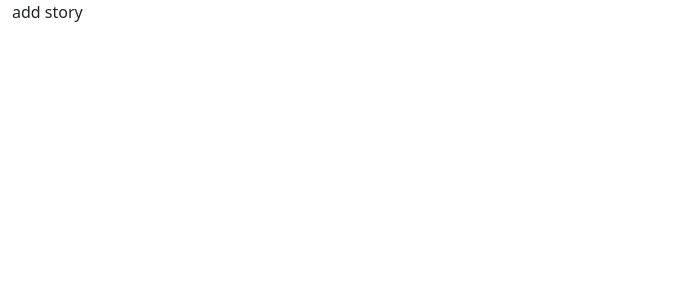
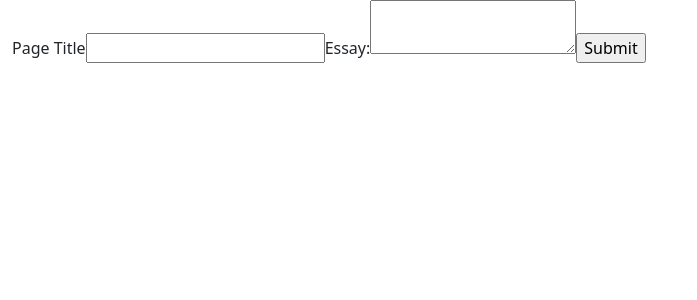
Before and after one commit to arunjoseexpedia/storyBook, a React (Create React App) app: page / in a window 1280 px wide. Both pictures are taken after a click on the button "Add New Page +". Shown: the top 300 px of the page, without its empty margins (0-697 px from the left). Built offline with nearby package versions, Linux system fonts and the light colour scheme.

Commit message:
text area

```diff
--- a/src/AddStory.js
+++ b/src/AddStory.js
@@ -1,3 +1,17 @@
 export default function AddStory() {
-  return <div className="container-fluid">add story</div>;
+  return (
+    <div className="container-fluid">
+      <form>
+        <label>
+          Page Title
+          <input type="text" required />
+        </label>
+        <label>
+          Essay:
+          <textarea> </textarea>
+        </label>
+        <input type="submit" value="Submit" />
+      </form>
+    </div>
+  );
 }
```
